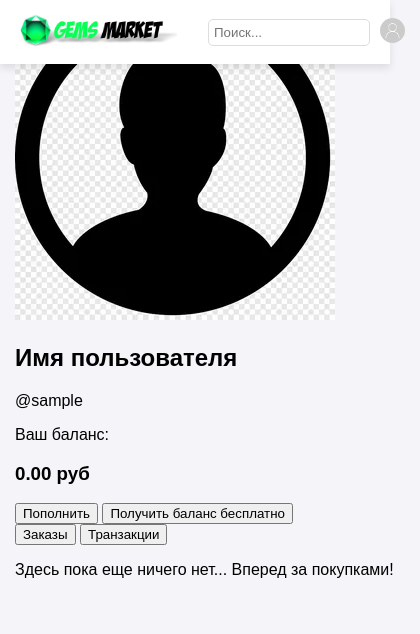
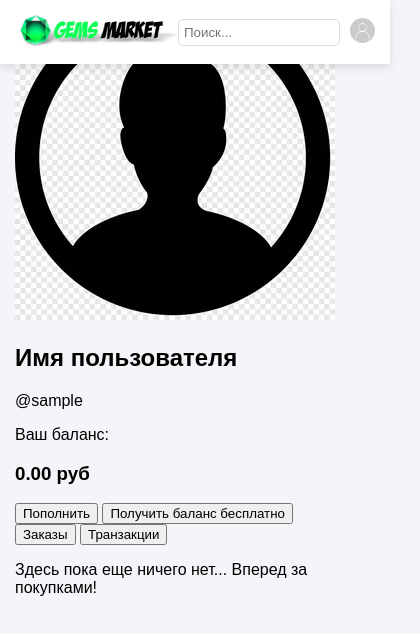
Before and after one commit to LeGurren/legurren.github.io, a website: page profile.html in a window 390 px wide. Shown: the whole page, 420 px wide, since content can reach past the window. Drawn offline with Linux system fonts and the light colour scheme; sample sign-in values are in the browser's storage.

Commit message:
Update style.css

```diff
--- a/style.css
+++ b/style.css
@@ -4,7 +4,7 @@ body {
     background-color: #f4f4f9;
     margin: 0;
     padding: 0;
-    overflow-x: hidden; /* Полностью убираем горизонтальный скролл для body */
+    overflow-x: hidden; /* Полностью убираем горизонтальный скролл для приложения */
 }
 
 /* Шапка */
@@ -24,8 +24,7 @@ body {
     margin: 0 auto;
     display: flex;
     align-items: center;
-    justify-content: space-between; /* Распределяем логотип и кнопку логина по краям */
-    padding: 0; /* Убираем лишние внутренние отступы */
+    justify-content: space-between; /* Распределяем логотип и кнопку логина */
 }
 
 /* Логотип */
@@ -37,12 +36,12 @@ body {
 .header-right {
     display: flex;
     align-items: center;
+    gap: 10px; /* Расстояние между строкой поиска и кнопкой логина */
 }
 
 .search-bar {
-    width: 200px;
+    width: 200px; /* Фиксированная ширина строки поиска */
     padding: 5px;
-    margin-right: 10px; /* Отступ между строкой поиска и кнопкой логина */
     border: 1px solid #ddd;
     border-radius: 5px;
 }
@@ -58,10 +57,10 @@ body {
     padding-top: 100px;
     width: 741px; /* Фиксированная ширина центрального контейнера */
     margin: 0 auto;
-    overflow-x: hidden; /* Убираем горизонтальную прокрутку */
+    overflow-x: hidden; /* Убираем горизонтальный скролл для контента */
 }
 
-/* Горизонтальные секции */
+/* Секции с плитками */
 .games-horizontal-scroll,
 .promo-grid,
 .new-items-grid {
@@ -131,27 +130,27 @@ body {
 /* Адаптивный стиль */
 @media (max-width: 768px) {
     .header-container {
-        width: 100%;
-        padding: 0 15px; /* Выравниваем отступы для логотипа и кнопки логина */
+        width: calc(100% - 30px); /* Делаем контейнер адаптивным с отступами */
+        padding: 0 15px;
     }
 
     .main-content {
-        width: 100%; /* Контейнер растягивается на всю ширину */
+        width: calc(100% - 30px); /* Убираем фиксированную ширину на мобильных устройствах */
         padding: 0 15px;
     }
 
     .games-horizontal-scroll,
     .promo-grid,
     .new-items-grid {
-        justify-content: flex-start; /* Выравниваем элементы по началу */
+        justify-content: flex-start; /* Выравниваем плитки по левому краю */
     }
 
     .search-bar {
-        width: 150px;
+        width: 150px; /* Уменьшаем ширину строки поиска */
     }
 
     .login-button img {
-        width: 25px;
+        width: 25px; /* Уменьшаем кнопку логина */
         height: 25px;
     }
 
```
